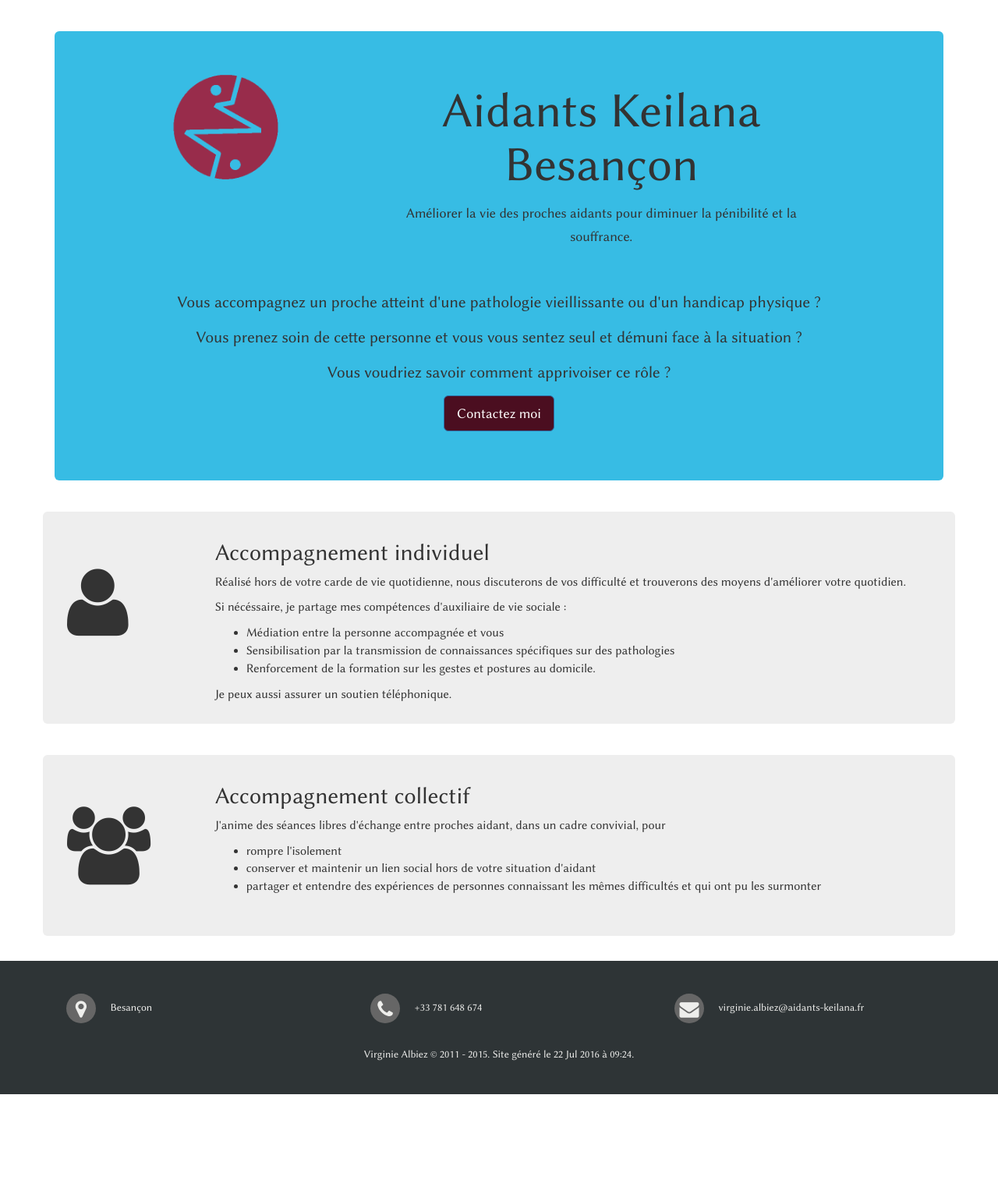
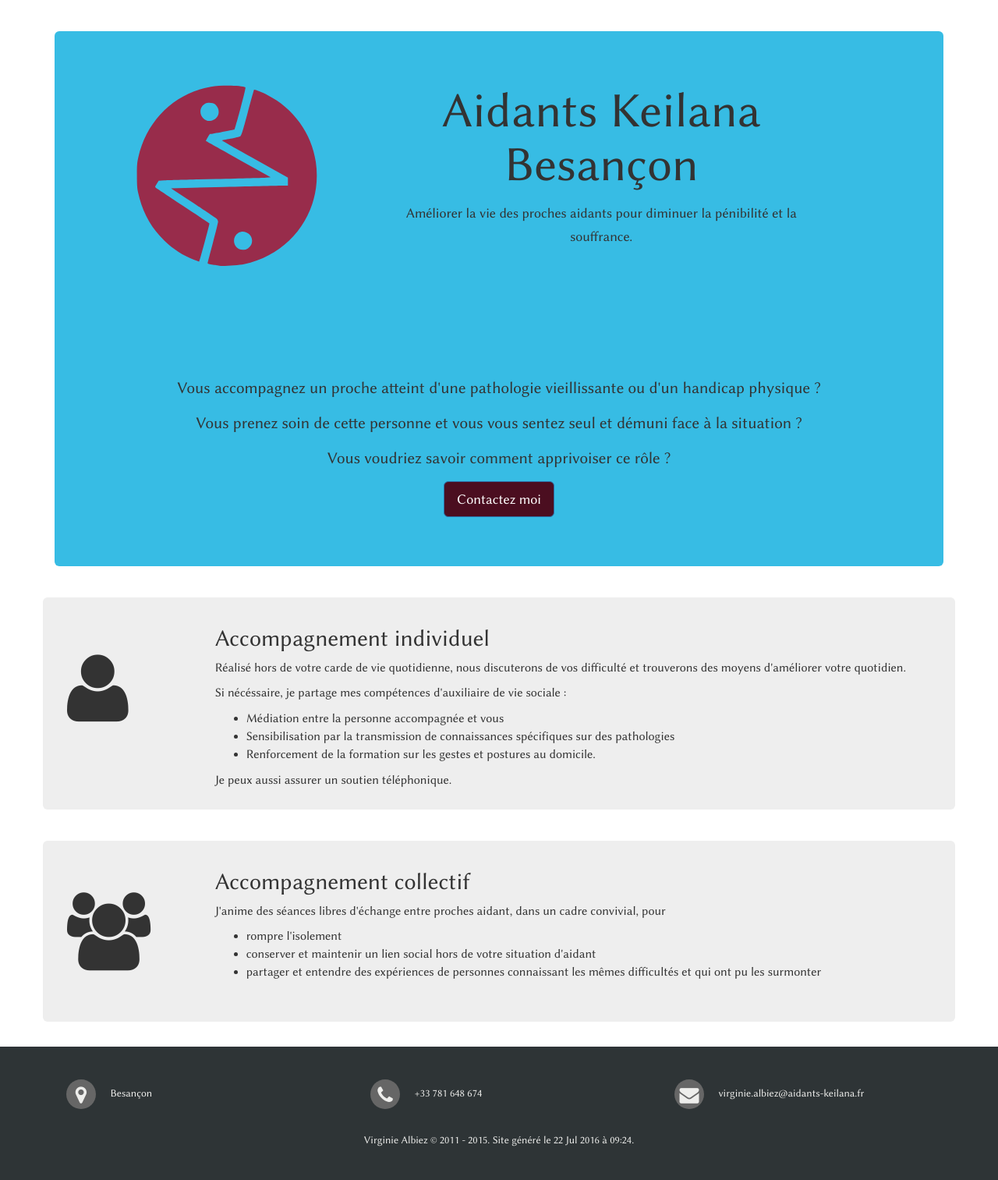
Before and after one commit to aidants-keilana/aidants-keilana.github.io, a Jekyll site: the page built from index.html, in a window 1280 px wide. Shown: the whole page at 78% size. Built offline with Jekyll 4.4.1, drawn with Linux system fonts in a browser that asks for light colours; before the commit the page ends 1403 px from its top, so only the background shows below that.

Commit message:
Use svg logo

```diff
--- a/index.html
+++ b/index.html
@@ -5,7 +5,7 @@
   <div class="jumbotron background-light-color">
     <div class="row ">
       <div class="col-md-4 text-center">
-        <img alt='logo aidants keilana' src='/assets/images/logo.png' width="150">
+        <img alt='logo aidants keilana' src='/assets/images/logo.svg' width="250" class="img-responsive center-block">
       </div>
       <div class="col-md-7 text-center">
         <h1>Aidants Keilana Besançon</h1>
```
Also changed, not shown: assets/images/logo.svg (added).
